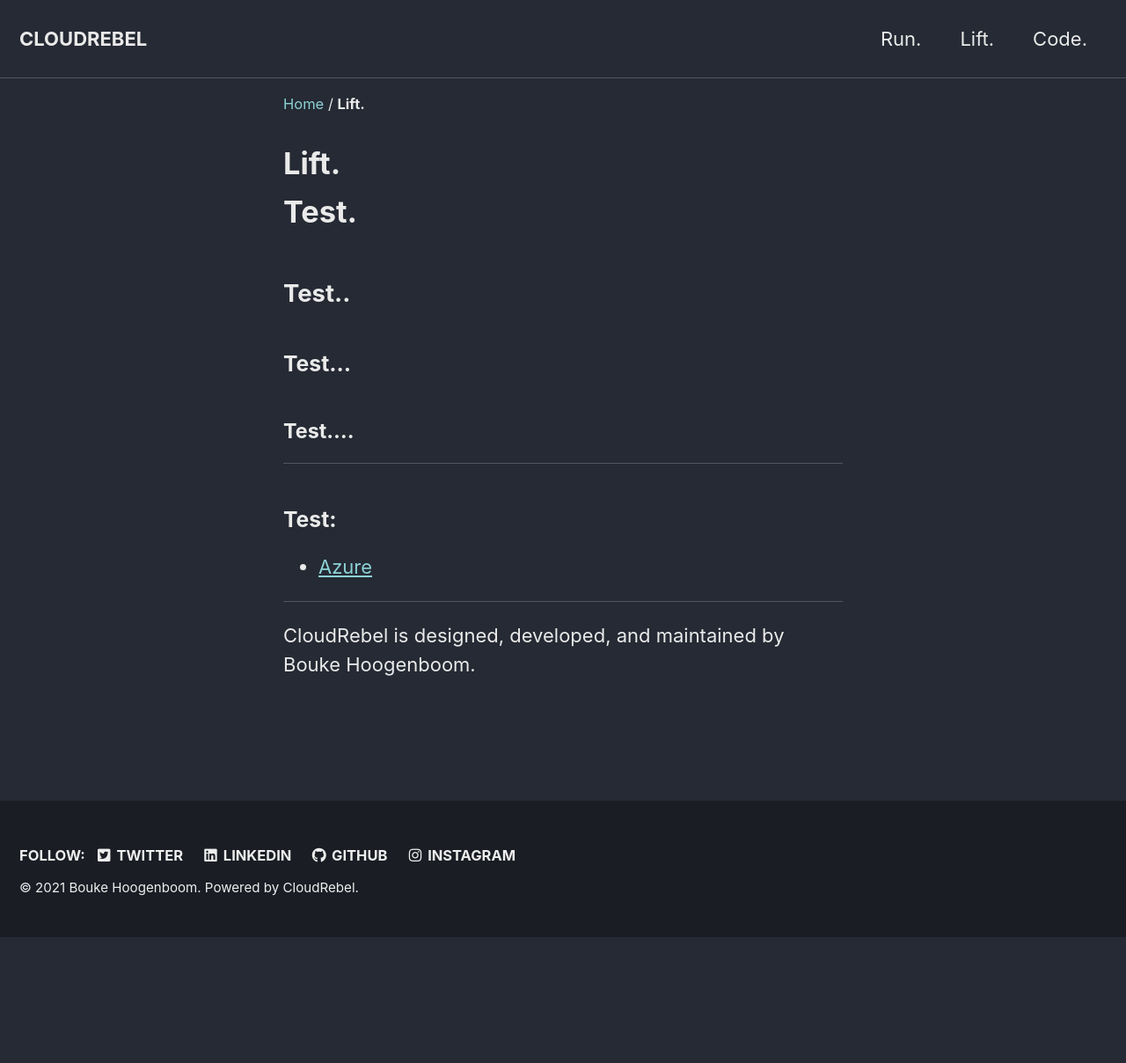
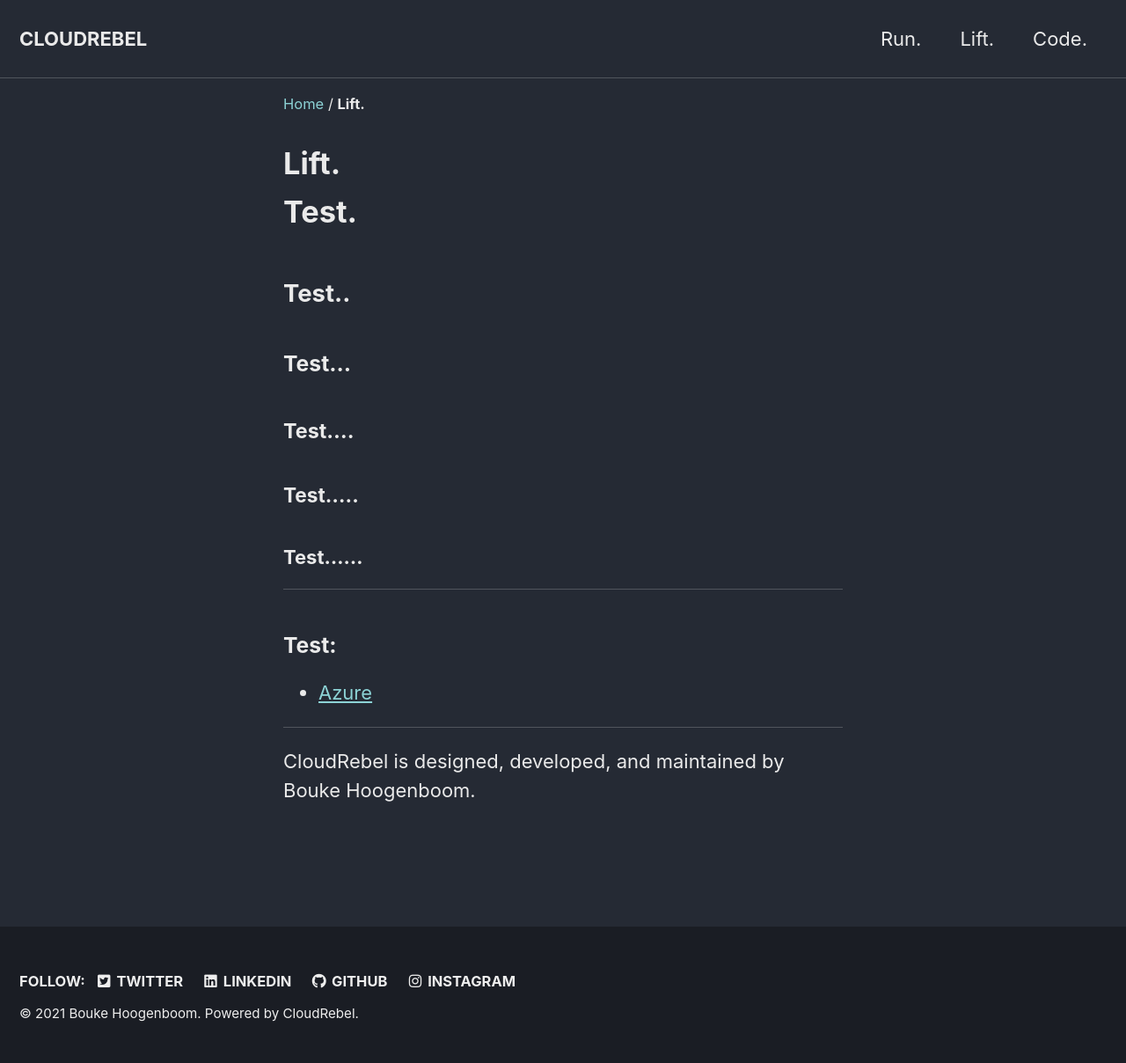
Before and after one commit to bhoogenboom/bhoogenboom.github.io, a Jekyll site: the page built from _pages/lift.md, in a window 1280 px wide. Shown: the whole page at 88% size. Built offline with Jekyll 4.4.1, drawn with Linux system fonts in a browser that asks for light colours; cached includes are drawn as plain includes; before the commit the page ends 1065 px from its top, so only the background shows below that.

Commit message:
Change Lift.md

```diff
--- a/_pages/lift.md
+++ b/_pages/lift.md
@@ -9,6 +9,9 @@ author_profile: false
 ## Test..
 ### Test...
 #### Test....
+##### Test.....
+###### Test......
+
 
 ---
 ### Test:
```
